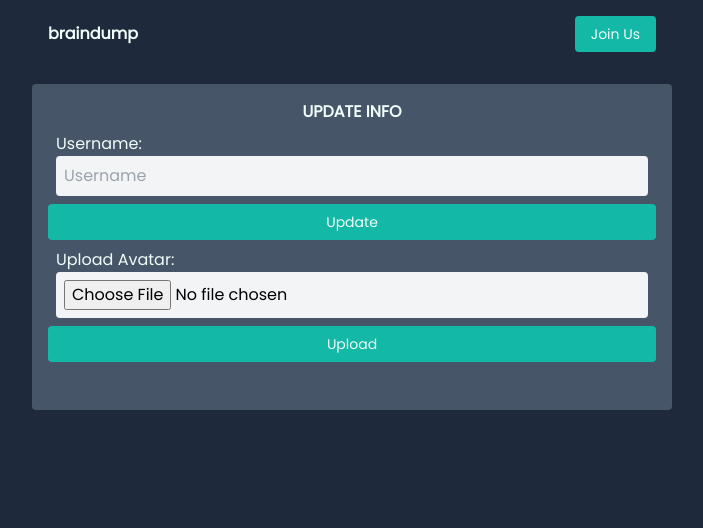
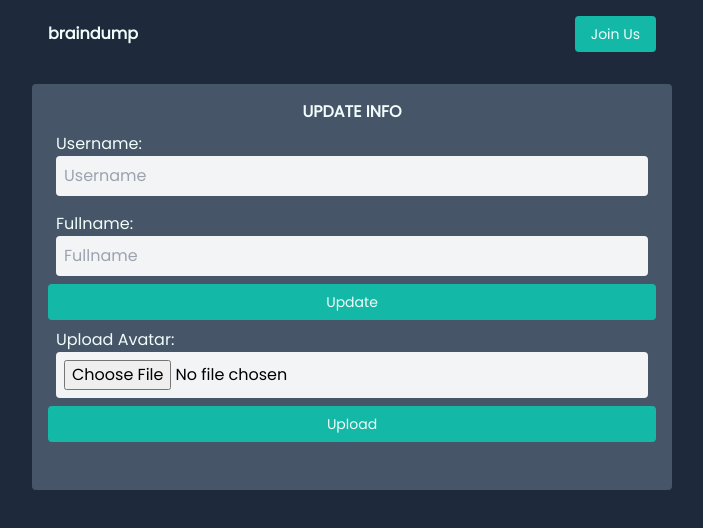
Before and after one commit to demirsergen/brain-dump, a Next.js app: page /updateprofile in a window 1280 px wide. Shown: the top 528 px of the page, without its empty margins (288-991 px from the left). Built offline with nearby package versions, Linux system fonts and the light colour scheme; no server answers.

Commit message:
add update fullname functionality

```diff
--- a/components/userProfile/UserProfileHeader.js
+++ b/components/userProfile/UserProfileHeader.js
@@ -1,17 +1,17 @@
-import React, { useEffect, useState } from "react";
-import Image from "next/image";
-import { auth, db } from "../../firebase";
-import { useAuthState } from "react-firebase-hooks/auth";
-import defaultAvatar from "../../public/default-avatar.svg";
-import UserProfileHeaderButtons from "./UserProfileHeaderButtons";
-import { doc, getDoc } from "firebase/firestore";
+import React, { useEffect, useState } from 'react';
+import Image from 'next/image';
+import { auth, db } from '../../firebase';
+import { useAuthState } from 'react-firebase-hooks/auth';
+import defaultAvatar from '../../public/default-avatar.svg';
+import UserProfileHeaderButtons from './UserProfileHeaderButtons';
+import { doc, getDoc } from 'firebase/firestore';
 
 const UserProfileHeader = () => {
   const [user, loading] = useAuthState(auth);
   const [currentUser, setCurrentUser] = useState();
 
   const getUpdatedUserInfo = async () => {
-    const docRef = doc(db, "users", user.uid);
+    const docRef = doc(db, 'users', user?.uid);
     const data = await getDoc(docRef);
     setCurrentUser(data.data());
   };
--- a/pages/updateprofile.js
+++ b/pages/updateprofile.js
@@ -1,17 +1,26 @@
-import React, { useState } from "react";
-import { useAuthState } from "react-firebase-hooks/auth";
-import { auth, db } from "../firebase";
-import { doc, updateDoc } from "firebase/firestore";
-import { getStorage, ref, uploadBytes } from "firebase/storage";
+import React, { useState } from 'react';
+import { useAuthState } from 'react-firebase-hooks/auth';
+import { auth, db } from '../firebase';
+import {
+  doc,
+  updateDoc,
+  runTransaction,
+  getDocs,
+  query,
+  where,
+  collection,
+} from 'firebase/firestore';
+import { getStorage, ref, uploadBytes } from 'firebase/storage';
 
 const UpdateProfile = () => {
   const [user, loading] = useAuthState(auth);
   const [file, setFile] = useState();
-  const [username, setUsername] = useState("");
-  const [message, setMessage] = useState("");
+  const [fullname, setFullname] = useState('');
+  const [username, setUsername] = useState('');
+  const [message, setMessage] = useState('');
+  const [userPosts, setUserPosts] = useState();
 
   const storage = getStorage();
-  console.log(file);
 
   const uploadAvatar = async (e) => {
     e.preventDefault();
@@ -19,7 +28,7 @@ const UpdateProfile = () => {
     try {
       await uploadBytes(photosRef, file)
         .then((snapshot) => {
-          setMessage("Upload successful!");
+          setMessage('Upload successful!');
         })
         .catch((error) => {
           console.error(error);
@@ -30,14 +39,26 @@ const UpdateProfile = () => {
   };
   const updateInfo = async (e) => {
     e.preventDefault();
-    setMessage("");
-    const docRef = doc(db, "users", user.uid);
+    setMessage('');
+    const userRef = doc(db, 'users', user.uid);
     const data = {
+      displayName: fullname,
       username: username,
     };
-    await updateDoc(docRef, data)
-      .then((docRef) => {
+    // UPDATE POSTS AS WELL FOR THE SAME INFO --
+    // const postsRef = collection(db, 'posts');
+    // const q = query(postsRef, where('userId', '==', user.uid));
+    // const querySnapshot = await getDocs(q);
+    // querySnapshot.forEach((doc) => {
+    //   setUserPosts(doc.data());
+    //   console.log(userPosts);
+    // });
+
+    await updateDoc(userRef, data)
+      .then((userRef) => {
         setMessage("You've successfully updated your info!");
+        setUsername('');
+        setFullname('');
       })
       .catch((err) => {
         console.error(err);
@@ -59,6 +80,18 @@ const UpdateProfile = () => {
             placeholder="Username"
             className="w-full bg-gray-100 p-2 rounded "
             onChange={(e) => setUsername(e.target.value)}
+          />
+        </div>
+        <div className="p-2 rounded">
+          <label className="text-teal-50">Fullname:</label>
+          <br />
+          <input
+            type="text"
+            value={fullname}
+            name="fullname"
+            placeholder="Fullname"
+            className="w-full bg-gray-100 p-2 rounded "
+            onChange={(e) => setFullname(e.target.value)}
           />
         </div>
         <button
```
Also changed, not shown: components/Post.js (+8 -6 lines), pages/index.js (+20 -13 lines).
